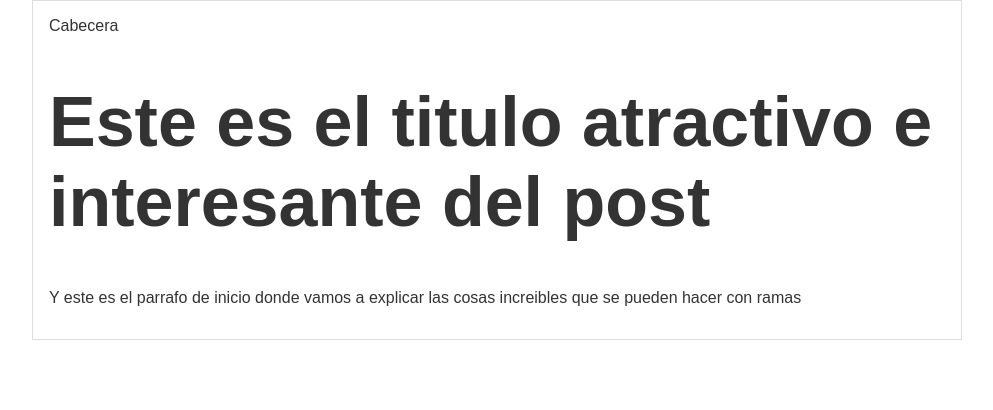
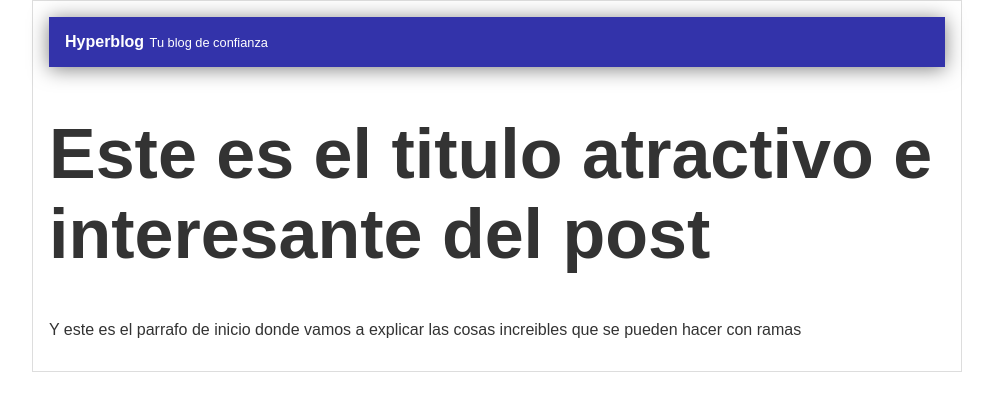
Before and after one commit to LeoCode0/hyperblog, a plain HTML site: page blogpost.html in a window 1280 px wide. Shown: the whole page, without its empty margins (143-1136 px from the left). Drawn offline with Linux system fonts and the light colour scheme.

Commit message:
Finalizada la cabecera con diseño azul

```diff
--- a/blogpost.html
+++ b/blogpost.html
@@ -8,7 +8,10 @@
 <body>
     <div class="container">
         <div class="cabecera">
-            Cabecera
+            Hyperblog
+            <span class="tagline">
+                Tu blog de confianza
+            </span>
         </div>
         <div class="post">
             <h1>Este es el titulo atractivo e interesante del post</h1>
--- a/css/estilos.css
+++ b/css/estilos.css
@@ -18,3 +18,18 @@ body{
 .container h1{
     font-size: 70px;
 }
+
+.cabecera{
+    background: #33A;
+    box-shadow: 0px 2px 20px 0px rgba(0, 0, 0, 0.5);
+    color: white;
+    font-weight: bold;
+    margin: 0;
+    padding: 1em;
+}
+
+.cabecera .tagline{
+    margin: 0 0 0 1px;
+    font-weight: normal;
+    font-size: 0.8em;
+}
```
